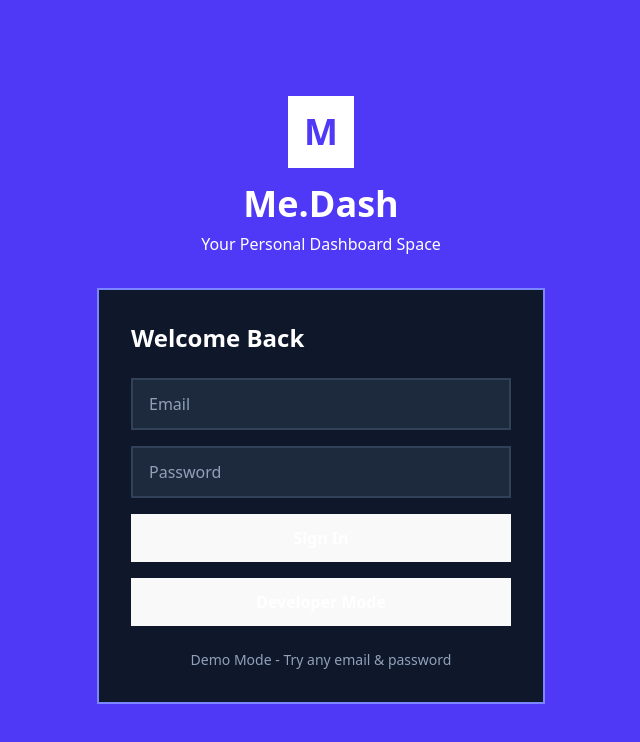
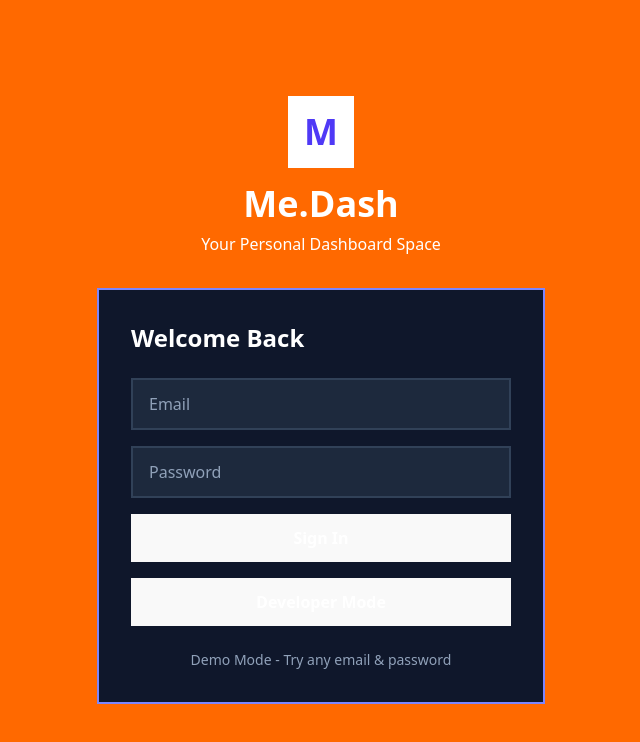
Before and after one commit to sgurgurich/me-dash, a React (Vite) app: page / in a window 1280 px wide. Shown: the top 742 px of the page, without its empty margins (319-959 px from the left). Built offline with nearby package versions, Linux system fonts and the light colour scheme.

Commit message:
Change login page background to bright orange
Co-authored-by: sgurgurich <15681554+sgurgurich@users.noreply.github.com>

```diff
--- a/src/components/Login.tsx
+++ b/src/components/Login.tsx
@@ -20,7 +20,7 @@ export default function Login() {
   }
 
   return (
-    <div className="h-screen w-screen bg-indigo-600 flex items-center justify-center p-4">
+    <div className="h-screen w-screen bg-orange-500 flex items-center justify-center p-4">
       <div className="w-full max-w-md">
         <div className="text-center mb-8">
           <div className="inline-block bg-white p-4 mb-4">
```
Also changed, not shown: 1 other file (tests, documents, lock files or other folders).
